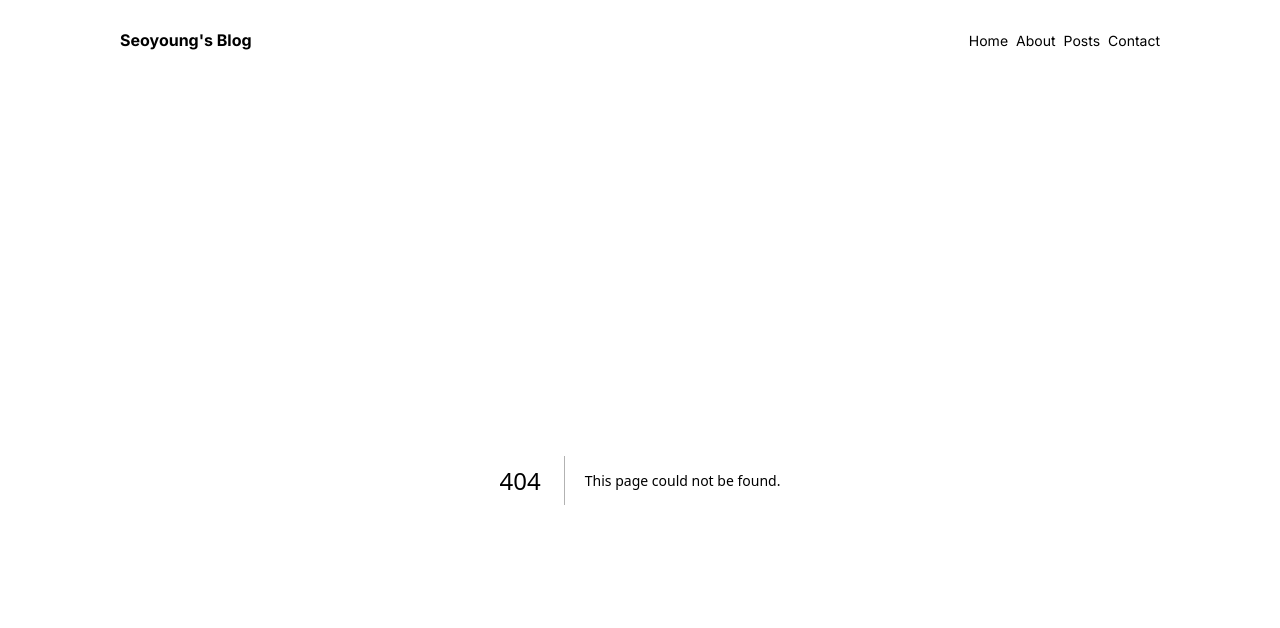
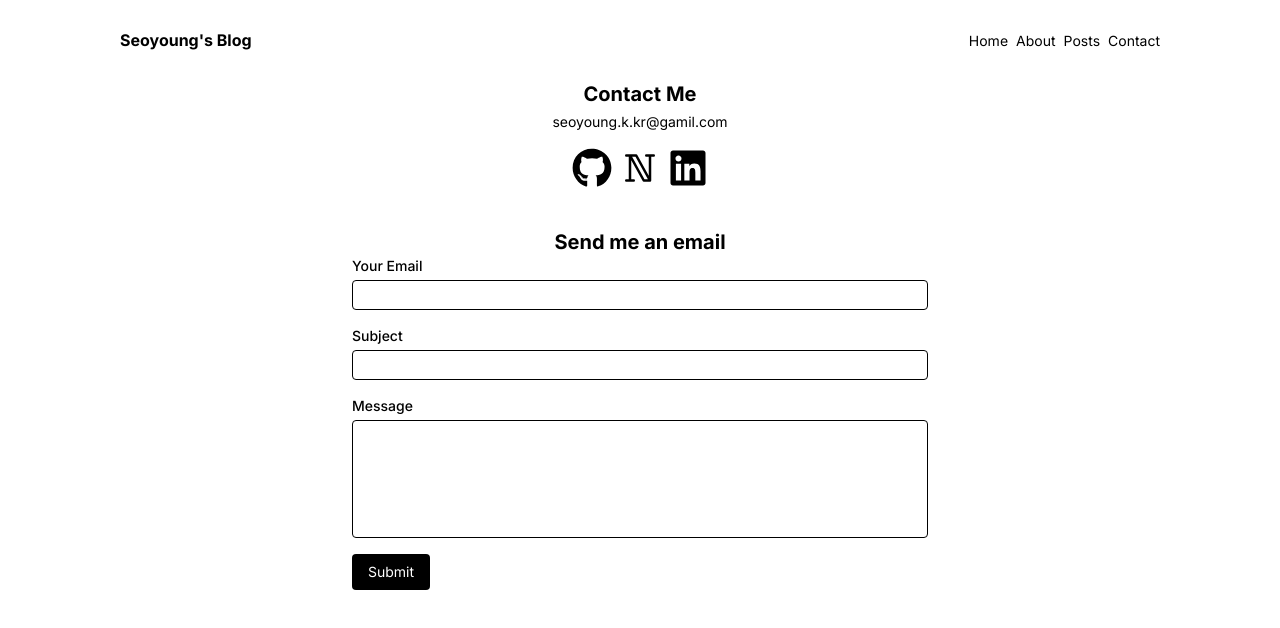
Before and after one commit to seoyoung-kim-kr/blog, a Next.js app: page /contact in a window 1280 px wide. Before the commit this address had no page. Shown: the top 628 px of the page. Built offline with nearby package versions, Linux system fonts and the light colour scheme; a web font is replaced by a local one.

Commit message:
feat: contact UI + contact 기능 구현

```diff
--- /dev/null
+++ b/app/api/contact/route.ts
@@ -0,0 +1,35 @@
+import nodemailer from "nodemailer";
+import { NextResponse } from "next/server";
+
+export async function POST(req: Request) {
+  try {
+    const { from, subject, text } = await req.json();
+
+    const transporter = nodemailer.createTransport({
+      service: "gmail",
+      auth: {
+        user: process.env.NEXT_APP_EMAIL,
+        pass: process.env.NEXT_APP_PWD,
+      },
+    });
+
+    await transporter.sendMail({
+      to: process.env.NEXT_APP_EMAIL,
+      replyTo: from,
+      from,
+      subject,
+      text,
+      html: `
+    		<h1>${subject}</h1>
+    		<div>${text}</div>
+    		</br>
+    		<p>보낸사람 : ${from}</p>
+    		`,
+    });
+
+    return NextResponse.json({ message: "메일 전송 성공" });
+  } catch (error) {
+    console.error(error);
+    return NextResponse.json({ message: "메일 전송 실패" }, { status: 500 });
+  }
+}
--- /dev/null
+++ b/app/contact/page.tsx
@@ -0,0 +1,40 @@
+import { FaGithub } from "react-icons/fa";
+import { PiNotionLogo } from "react-icons/pi";
+import { FaLinkedin } from "react-icons/fa";
+import Link from "next/link";
+import ContactForm from "@/src/components/ContactForm";
+
+export default function ContactPage() {
+  return (
+    <section className="items-center justify-center flex flex-col gap-y-4">
+      <div className="flex flex-col items-center justify-center gap-y-1">
+        <h1 className="text-xl">Contact Me</h1>
+        <p className="text-sm hover:underline">
+          <a href="mailto:seoyoung.k.kr@gamil.com">seoyoung.k.kr@gamil.com</a>
+        </p>
+      </div>
+
+      <div className="flex gap-x-2">
+        <Link href="https://github.com/seoyoung-kim-kr" target="_blank">
+          <FaGithub size={40} />
+        </Link>
+        <Link
+          href="https://www.notion.so/2c7ae54c5b7880869b47cefaaab99c06?source=copy_link"
+          target="_blank"
+        >
+          <PiNotionLogo size={40} />
+        </Link>
+        <Link
+          href="https://www.linkedin.com/in/seoyoung-kim-6a4058394/"
+          target="_blank"
+        >
+          <FaLinkedin size={40} />
+        </Link>
+      </div>
+      <div className="mt-6 w-full flex flex-col items-center justify-center">
+        <h1 className="text-xl">Send me an email</h1>
+        <ContactForm />
+      </div>
+    </section>
+  );
+}
--- /dev/null
+++ b/src/components/ContactForm.tsx
@@ -0,0 +1,117 @@
+"use client";
+
+import { useState } from "react";
+import * as yup from "yup";
+
+export const contactSchema = yup.object({
+  from: yup
+    .string()
+    .email("유효한 이메일을 입력해주세요")
+    .required("이메일은 필수입니다"),
+  subject: yup.string().required("제목은 필수입니다"),
+  text: yup.string().required("메시지는 필수입니다"),
+});
+
+import React from "react";
+import { sendEmail, SendMailOptions } from "../service/contact";
+
+export default function ContactForm() {
+  const [values, setValues] = useState<SendMailOptions>({
+    from: "",
+    subject: "",
+    text: "",
+  });
+
+  const [errors, setErrors] = useState<Partial<SendMailOptions>>({});
+  const [loading, setLoading] = useState(false);
+
+  const handleChange = (
+    e: React.ChangeEvent<HTMLInputElement | HTMLTextAreaElement>,
+  ) => {
+    const { name, value } = e.target;
+    setValues((prev) => ({ ...prev, [name]: value }));
+  };
+
+  const handleSubmit = async (e: React.FormEvent<HTMLFormElement>) => {
+    e.preventDefault();
+
+    try {
+      setLoading(true);
+      await contactSchema.validate(values, { abortEarly: false });
+      await sendEmail(values);
+      alert("메일이 전송되었습니다.");
+      setValues({ from: "", subject: "", text: "" });
+      setErrors({});
+    } catch (err) {
+      if (err instanceof yup.ValidationError) {
+        const newErrors: Partial<SendMailOptions> = {};
+
+        err.inner.forEach((error) => {
+          if (error.path) {
+            newErrors[error.path as keyof SendMailOptions] = error.message;
+          }
+        });
+
+        setErrors(newErrors);
+      } else {
+        console.error(err);
+        alert("메일 전송에 실패했습니다. 다시 시도해주세요.");
+      }
+    } finally {
+      setLoading(false);
+    }
+  };
+
+  return (
+    <form onSubmit={handleSubmit} className="space-y-4 w-full max-w-xl">
+      {/* Email */}
+      <div className="flex flex-col gap-1">
+        <label className="text-sm font-medium">Your Email</label>
+        <input
+          type="email"
+          name="from"
+          value={values.from}
+          onChange={handleChange}
+          className="border rounded px-3 py-1 text-sm w-full"
+        />
+        {errors.from && <p className="text-xs text-red-500">{errors.from}</p>}
+      </div>
+
+      {/* Subject */}
+      <div className="flex flex-col gap-1">
+        <label className="text-sm font-medium">Subject</label>
+        <input
+          type="text"
+          name="subject"
+          value={values.subject}
+          onChange={handleChange}
+          className="border rounded px-3 py-1 text-sm"
+        />
+        {errors.subject && (
+          <p className="text-xs text-red-500">{errors.subject}</p>
+        )}
+      </div>
+
+      {/* Message */}
+      <div className="flex flex-col gap-1">
+        <label className="text-sm font-medium">Message</label>
+        <textarea
+          name="text"
+          value={values.text}
+          onChange={handleChange}
+          rows={5}
+          className="border rounded px-3 py-2 text-sm resize-none"
+        />
+        {errors.text && <p className="text-xs text-red-500">{errors.text}</p>}
+      </div>
+
+      <button
+        type="submit"
+        className="disabled:opacity-80 disabled:cursor-not-allowed px-4 py-2 rounded bg-black text-white text-sm hover:bg-gray-800 transition cursor-pointer"
+        disabled={loading}
+      >
+        Submit
+      </button>
+    </form>
+  );
+}
--- /dev/null
+++ b/src/service/contact.ts
@@ -0,0 +1,16 @@
+export type SendMailOptions = {
+  from: string;
+  subject: string;
+  text: string;
+};
+
+export async function sendEmail(options: SendMailOptions) {
+  console.log(options);
+  await fetch("/api/contact", {
+    method: "POST",
+    headers: {
+      "Content-Type": "application/json",
+    },
+    body: JSON.stringify(options),
+  });
+}
```
